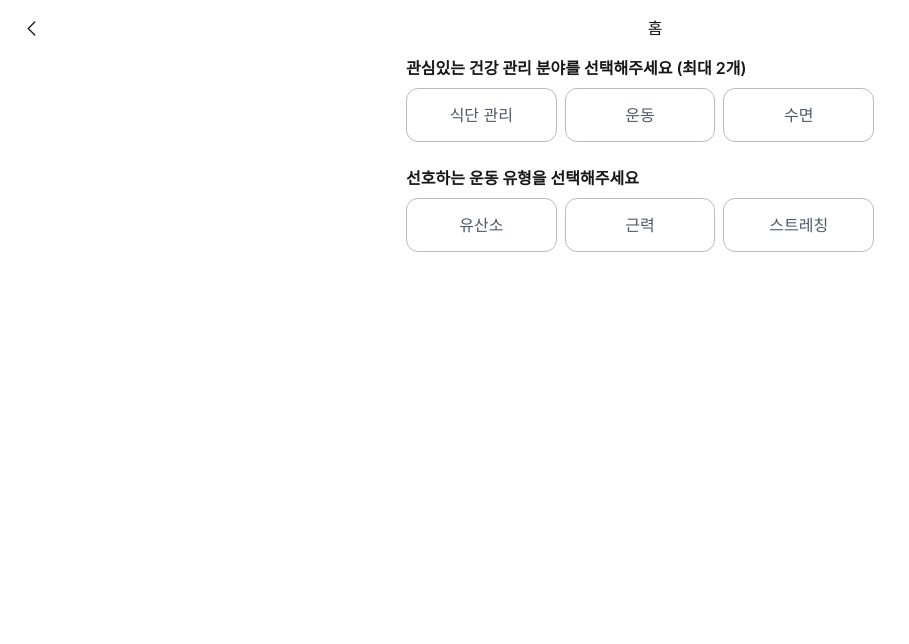
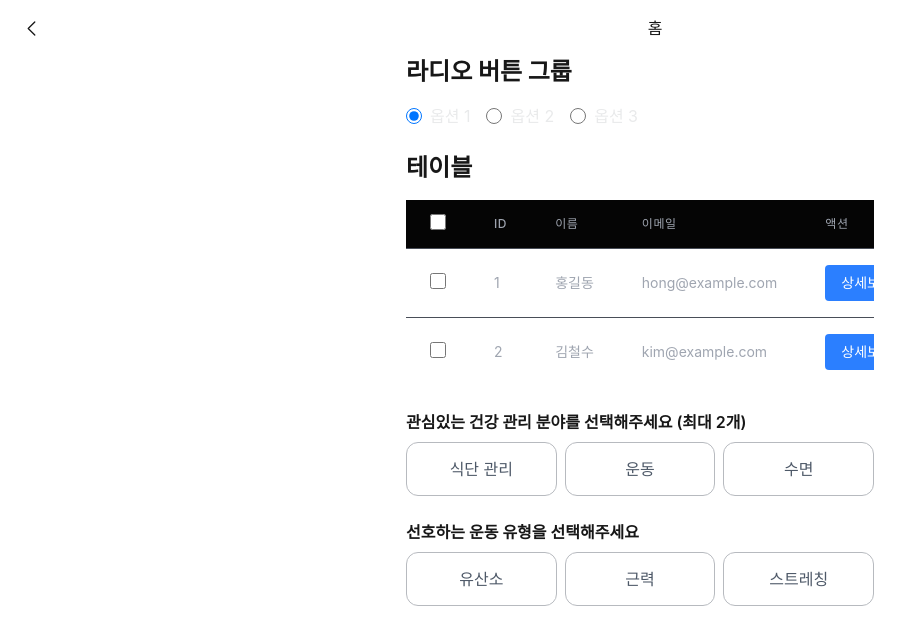
Before and after one commit to chosooyeon/admin-comp, a Next.js app: page /test in a window 1280 px wide. Shown: the top 644 px of the page, without its empty margins (0-909 px from the left). Built offline with nearby package versions, Linux system fonts and the light colour scheme; a web font is replaced by a local one.

Commit message:
table topbutton radio 컴포넌트

```diff
--- a/src/app/test/page.tsx
+++ b/src/app/test/page.tsx
@@ -3,6 +3,10 @@ import { useState } from "react";
 import Layout from "@/components/Layout";
 import { MultiButtonGroup } from '@/components/button/MultiButtonGroup'
 import { SingleButtonGroup } from "@/components/button/SingleButtonGroup";
+import RadioButtonGroup from '@/components/radio/Radio';
+import Table from '@/components/table/Table';
+import TopButton from '@/components/button/TopButton';
+import { Column } from '@/components/table/Table';
 
 export default function HomePage() {
   const [selectedHealthPreferences, setSelectedHealthPreferences] = useState<string[]>([]);
@@ -21,9 +25,76 @@ export default function HomePage() {
     { id: 'stretch', label: '스트레칭' },
   ];
 
+  // Radio Button Group 예시
+  const [selectedRadio, setSelectedRadio] = useState('option1');
+  const radioOptions = [
+    { label: '옵션 1', value: 'option1' },
+    { label: '옵션 2', value: 'option2' },
+    { label: '옵션 3', value: 'option3' },
+  ];
+
+  // Table 예시
+  const [selectedRows, setSelectedRows] = useState<string[]>([]);
+
+  interface DataType {
+    id: string;
+    name: string;
+    email: string;
+  }
+
+  const columns: Column<DataType>[] = [
+    { key: 'id' as keyof DataType, title: 'ID', width: '100px' },
+    { key: 'name' as keyof DataType, title: '이름' },
+    { key: 'email' as keyof DataType, title: '이메일' },
+    {
+      key: 'actions' as keyof DataType,
+      title: '액션',
+      render: (_, record: DataType) => (
+        <button
+          onClick={() => alert(`${record.name} 선택됨`)}
+          className="px-4 py-2 bg-blue-500 text-white rounded hover:bg-blue-600
+                     transition-colors duration-200 focus:outline-none focus:ring-2
+                     focus:ring-blue-500 focus:ring-offset-2"
+        >
+          상세보기
+        </button>
+      ),
+    },
+  ];
+
+  const data: DataType[] = [
+    { id: '1', name: '홍길동', email: 'hong@example.com' },
+    { id: '2', name: '김철수', email: 'kim@example.com' },
+  ];
+
   return (
     <Layout title="홈" hasBackButton>
       <div className="max-w-[500px] mx-auto px-4 space-y-6">
+
+      <div>
+        <h2 className="text-2xl font-bold mb-4">라디오 버튼 그룹</h2>
+        <RadioButtonGroup
+          options={radioOptions}
+          value={selectedRadio}
+          onChange={setSelectedRadio}
+          name="example-radio"
+        />
+      </div>
+
+      <div>
+        <h2 className="text-2xl font-bold mb-4">테이블</h2>
+        <Table
+          columns={columns}
+          data={data}
+          onRowClick={(record) => console.log('Row clicked:', record)}
+          selectedRows={selectedRows}
+          onSelectRow={setSelectedRows}
+          rowKey="id"
+        />
+      </div>
+
+      <TopButton />
+
         {/* 다중 선택 버튼 그룹 */}
         <div className="space-y-2">
           <h3 className="font-semibold">관심있는 건강 관리 분야를 선택해주세요 (최대 2개)</h3>
--- /dev/null
+++ b/src/components/button/TopButton.tsx
@@ -0,0 +1,47 @@
+import { useEffect, useState } from 'react';
+
+const TopButton = () => {
+  const [isVisible, setIsVisible] = useState(false);
+
+  useEffect(() => {
+    const toggleVisibility = () => {
+      if (window.scrollY > 300) {
+        setIsVisible(true);
+      } else {
+        setIsVisible(false);
+      }
+    };
+
+    window.addEventListener('scroll', toggleVisibility);
+
+    return () => {
+      window.removeEventListener('scroll', toggleVisibility);
+    };
+  }, []);
+
+  const scrollToTop = () => {
+    window.scrollTo({
+      top: 0,
+      behavior: 'smooth',
+    });
+  };
+
+  return (
+    <>
+      {isVisible && (
+        <button
+          onClick={scrollToTop}
+          className="fixed bottom-10 right-10 w-10 h-10 bg-blue-600 text-white rounded-full
+                   flex items-center justify-center text-xl shadow-lg hover:bg-blue-700
+                   transition-colors duration-300 focus:outline-none focus:ring-2
+                   focus:ring-blue-500 focus:ring-offset-2"
+          aria-label="맨 위로 이동"
+        >
+          ↑
+        </button>
+      )}
+    </>
+  );
+};
+
+export default TopButton;
--- /dev/null
+++ b/src/components/radio/Radio.tsx
@@ -0,0 +1,41 @@
+interface RadioOption {
+  label: string;
+  value: string;
+}
+
+interface RadioButtonGroupProps {
+  options: RadioOption[];
+  value: string;
+  onChange: (value: string) => void;
+  name: string;
+}
+
+const RadioButtonGroup = ({
+  options,
+  value,
+  onChange,
+  name,
+}:RadioButtonGroupProps) => {
+  return (
+    <div className="flex gap-4">
+      {options.map((option) => (
+        <label
+          key={option.value}
+          className="flex items-center gap-2 cursor-pointer"
+        >
+          <input
+            type="radio"
+            name={name}
+            value={option.value}
+            checked={value === option.value}
+            onChange={(e) => onChange(e.target.value)}
+            className="cursor-pointer w-4 h-4 text-blue-600 focus:ring-blue-500"
+          />
+          <span className="text-gray-700">{option.label}</span>
+        </label>
+      ))}
+    </div>
+  );
+};
+
+export default RadioButtonGroup;
--- /dev/null
+++ b/src/components/table/Table.tsx
@@ -0,0 +1,104 @@
+export interface Column<T> {
+    key: keyof T;
+    title: string;
+    render?: (value: any, record: T) => React.ReactNode;
+    width?: string;
+  }
+
+interface TableProps<T> {
+  columns: Column<T>[];
+  data: T[];
+  onRowClick?: (record: T) => void;
+  selectedRows?: string[];
+  onSelectRow?: (selectedIds: string[]) => void;
+  rowKey: keyof T;
+}
+
+function Table<T extends { [key: string]: any }>({
+  columns,
+  data,
+  onRowClick,
+  selectedRows,
+  onSelectRow,
+  rowKey,
+}: TableProps<T>) {
+  const handleCheckboxChange = (id: string) => {
+    if (!onSelectRow || !selectedRows) return;
+
+    const newSelectedRows = selectedRows.includes(id)
+      ? selectedRows.filter((rowId) => rowId !== id)
+      : [...selectedRows, id];
+
+    onSelectRow(newSelectedRows);
+  };
+
+  return (
+    <div className="w-full overflow-x-auto">
+      <table className="min-w-full divide-y divide-gray-200">
+        <thead className="bg-gray-50">
+          <tr>
+            {onSelectRow && (
+              <th className="px-6 py-3">
+                <input
+                  type="checkbox"
+                  className="w-4 h-4 text-blue-600 border-gray-300 rounded focus:ring-blue-500"
+                  onChange={(e) => {
+                    if (onSelectRow) {
+                      onSelectRow(
+                        e.target.checked ? data.map((item) => String(item[rowKey])) : []
+                      );
+                    }
+                  }}
+                  checked={selectedRows?.length === data.length}
+                />
+              </th>
+            )}
+            {columns.map((column) => (
+              <th
+                key={String(column.key)}
+                className="px-6 py-3 text-left text-xs font-medium text-gray-500 uppercase tracking-wider"
+                style={{ width: column.width }}
+              >
+                {column.title}
+              </th>
+            ))}
+          </tr>
+        </thead>
+        <tbody className="bg-white divide-y divide-gray-200">
+          {data.map((record) => (
+            <tr
+              key={String(record[rowKey])}
+              onClick={() => onRowClick && onRowClick(record)}
+              className={`${
+                onRowClick ? 'cursor-pointer hover:bg-gray-50' : ''
+              }`}
+            >
+              {onSelectRow && (
+                <td className="px-6 py-4" onClick={(e) => e.stopPropagation()}>
+                  <input
+                    type="checkbox"
+                    className="w-4 h-4 text-blue-600 border-gray-300 rounded focus:ring-blue-500"
+                    checked={selectedRows?.includes(String(record[rowKey]))}
+                    onChange={() => handleCheckboxChange(String(record[rowKey]))}
+                  />
+                </td>
+              )}
+              {columns.map((column) => (
+                <td
+                  key={String(column.key)}
+                  className="px-6 py-4 whitespace-nowrap text-sm text-gray-500"
+                >
+                  {column.render
+                    ? column.render(record[column.key], record)
+                    : record[column.key]}
+                </td>
+              ))}
+            </tr>
+          ))}
+        </tbody>
+      </table>
+    </div>
+  );
+}
+
+export default Table;
```
